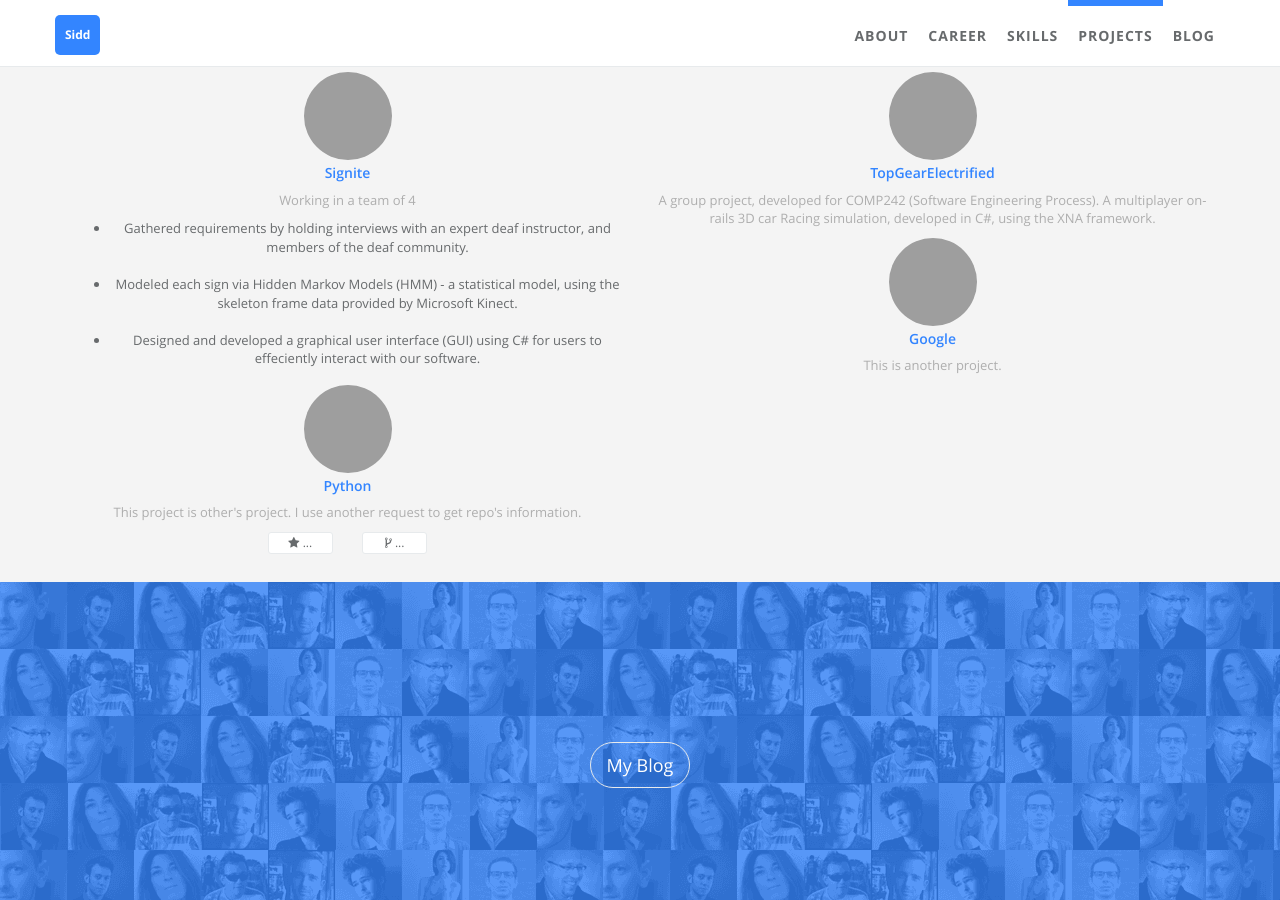
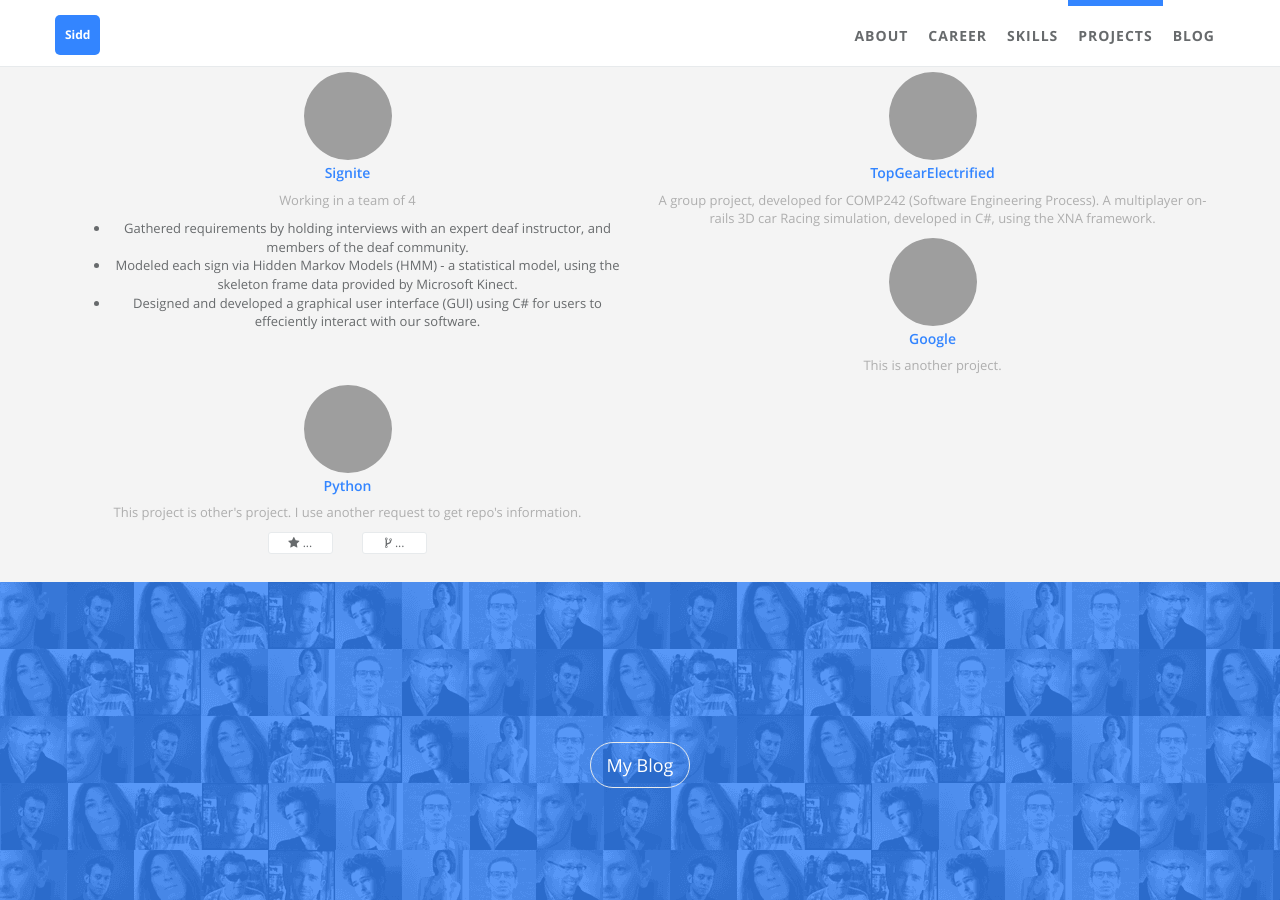
Before and after one commit to sarora/sarora.github.io, a Jekyll site: the page built from index.html, in a window 1280 px wide and 900 px high, scrolled down 3418 px. Built offline with Jekyll 4.4.1, drawn with Linux system fonts in a browser that asks for light colours; grey boxes are pictures that could not be loaded.

Commit message:
Remove line break

```diff
--- a/_data/index/projects.yml
+++ b/_data/index/projects.yml
@@ -6,8 +6,8 @@
   url:  https://github.com/sarora/314Kinect
   img: /static/assets/img/landing/kinect-ui.png
   desc: Working in a team of 4 <ul style="list-style-type:disc">
-      <li>Gathered requirements by holding interviews with an expert deaf instructor, and members of the deaf community.  <br/><br/></li>
-      <li>Modeled each sign via Hidden Markov Models (HMM) - a statistical model, using the skeleton frame data provided by Microsoft Kinect. <br/><br/></li>
+      <li>Gathered requirements by holding interviews with an expert deaf instructor, and members of the deaf community.</li>
+      <li>Modeled each sign via Hidden Markov Models (HMM) - a statistical model, using the skeleton frame data provided by Microsoft Kinect.</li>
       <li>Designed and developed a graphical user interface (GUI) using C# for users to effeciently interact with our software. </li> </ul>
 
 - name: TopGearElectrified
```
